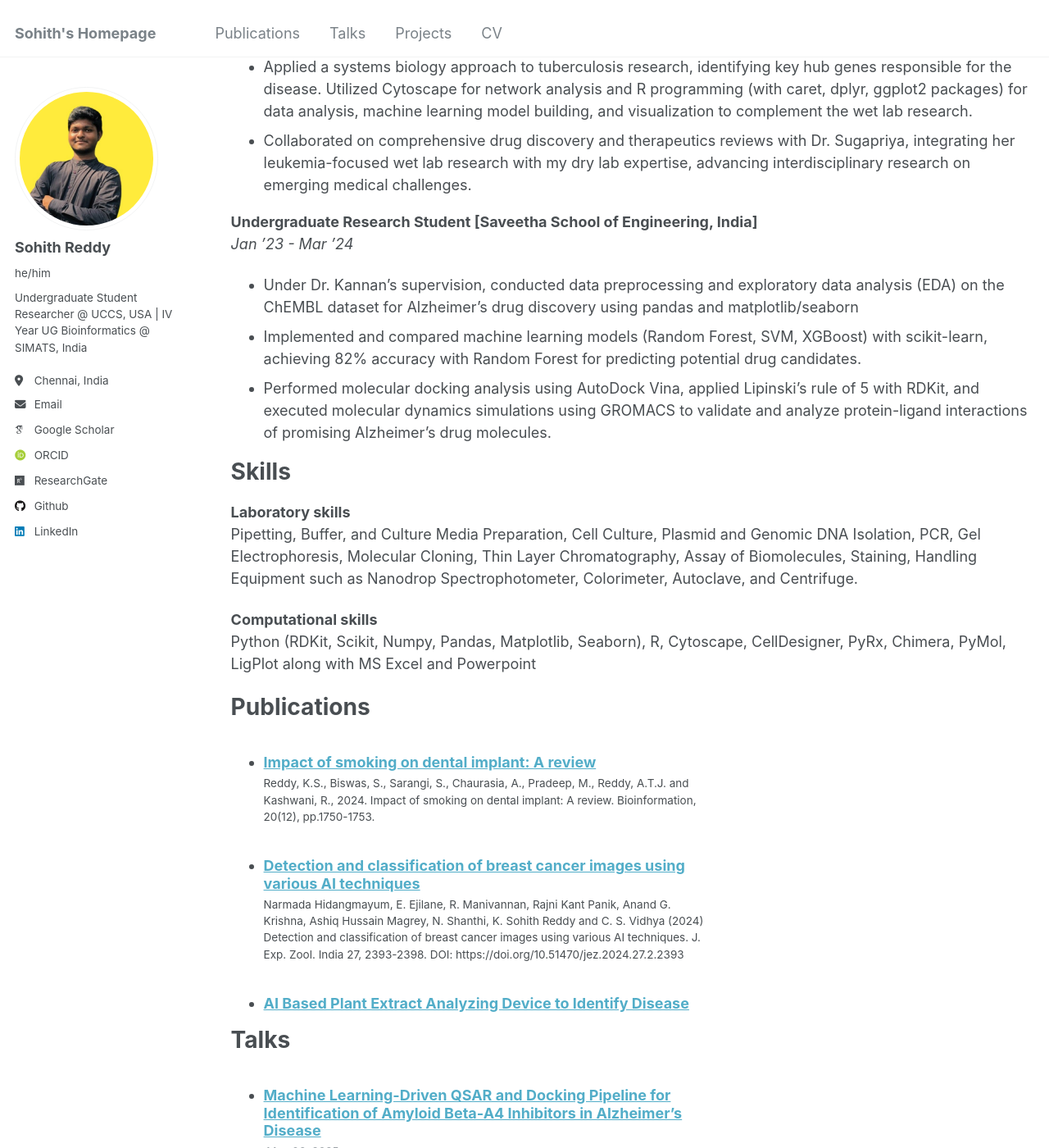
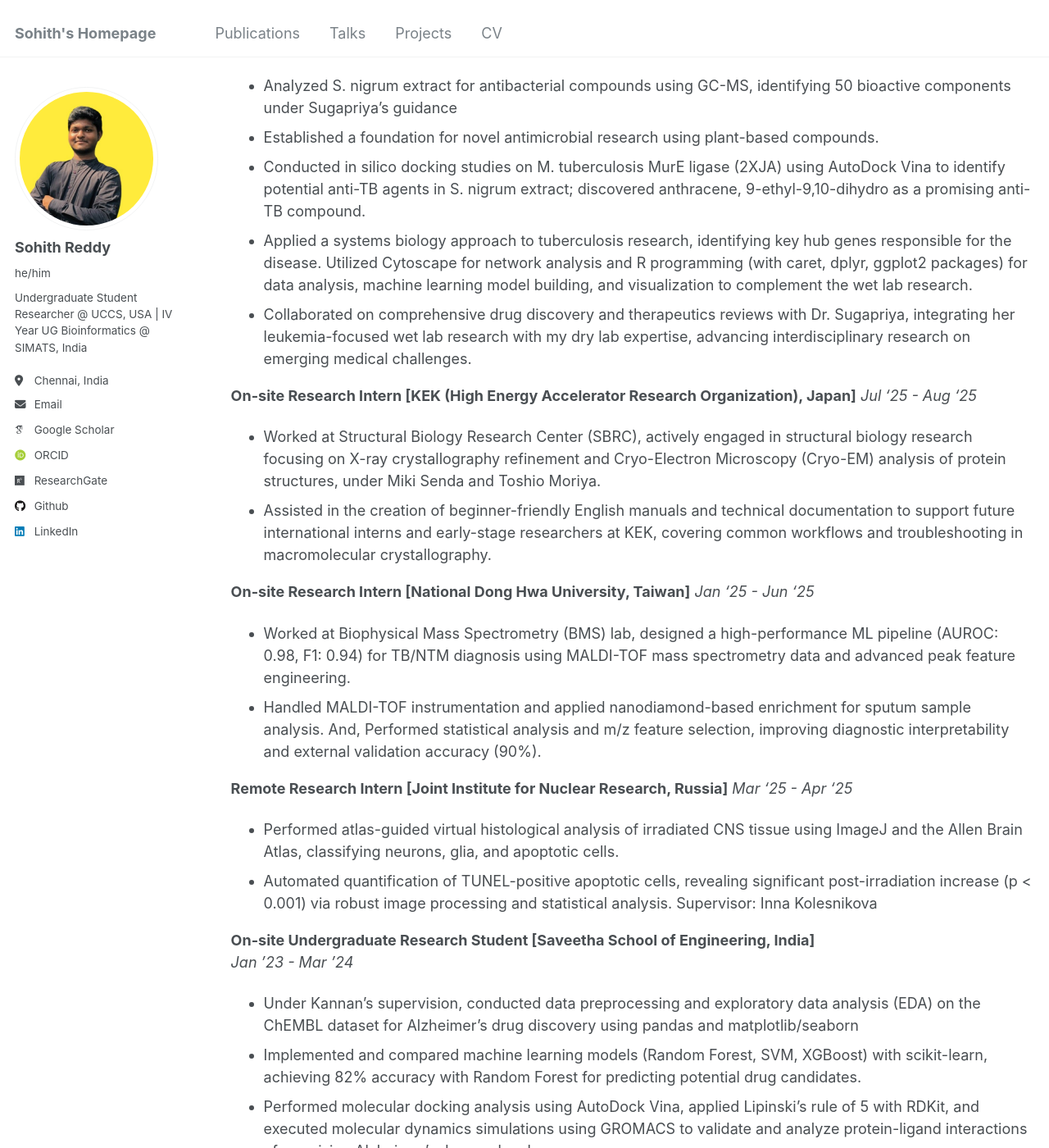
Before and after one commit to sohithpydev/sohith, a Jekyll site: the page built from _pages/cv.md, in a window 1280 px wide and 1400 px high, scrolled down 573 px. Shown: the whole window at 82% size. Built offline with Jekyll 4.4.1, drawn with Linux system fonts in a browser that asks for light colours; some web fonts are replaced; some of the changed text lies outside the part shown.

Commit message:
Update cv.md

```diff
--- a/_pages/cv.md
+++ b/_pages/cv.md
@@ -13,24 +13,53 @@ Education
 ======
 B.E. in Bioinformatics, SIMATS University, 2026
 
-* Relevant Coursework: Applied Statistics & Probability, Systems Biology, Cell & Molecular Biology,  Recombinant DNA Technology
+* Relevant Coursework: Applied Statistics & Probability, Python, R, Systems Biology, Cell & Molecular Biology,  Recombinant DNA Technology
 
 
 Research Experience
 ======
-**Remote Research Assistant [Manipal University College, Malaysia]**
+**Remote Undergraduate Student Researcher [University of Colorado Colorado Springs, USA]**
+*Dec ‘24 - Present*
+
+* Working in collaboration with the University of Colorado and Ioncure to develop and apply AI-driven methods for evaluating neurodegeneration awareness.
+* Leveraging Natural Language Processing (NLP), Computer Vision, Machine Learning, and advanced data science techniques to analyze diverse data sources
+
+
+**Hybrid Research Assistant [Manipal University College, Malaysia]**
 *Apr ’24 - Present*
 
-* Analyzed S. nigrum extract for antibacterial compounds using GC-MS, identifying 50 bioactive components under Dr. Sugapriya's guidance
+* Analyzed S. nigrum extract for antibacterial compounds using GC-MS, identifying 50 bioactive components under Sugapriya's guidance
 * Established a foundation for novel antimicrobial research using plant-based compounds.
 * Conducted in silico docking studies on M. tuberculosis MurE ligase (2XJA) using AutoDock Vina to identify potential anti-TB agents in S. nigrum extract; discovered anthracene, 9-ethyl-9,10-dihydro as a promising anti-TB compound.
 * Applied a systems biology approach to tuberculosis research, identifying key hub genes responsible for the disease. Utilized Cytoscape for network analysis and R programming (with caret, dplyr, ggplot2 packages) for data analysis, machine learning model building, and visualization to complement the wet lab research.
 * Collaborated on comprehensive drug discovery and therapeutics reviews with Dr. Sugapriya, integrating her leukemia-focused wet lab research with my dry lab expertise, advancing interdisciplinary research on emerging medical challenges.
 
-**Undergraduate Research Student [Saveetha School of Engineering, India]**
+
+**On-site Research Intern [KEK (High Energy Accelerator Research Organization), Japan]**
+*Jul '25 - Aug '25*
+
+* Worked at Structural Biology Research Center (SBRC), actively engaged in structural biology research focusing on X-ray crystallography refinement and Cryo-Electron Microscopy (Cryo-EM) analysis of protein structures, under Miki Senda and Toshio Moriya.
+* Assisted in the creation of beginner-friendly English manuals and technical documentation to support future international interns and early-stage researchers at KEK, covering common workflows and troubleshooting in macromolecular crystallography.
+
+
+**On-site Research Intern [National Dong Hwa University, Taiwan]**
+*Jan '25 - Jun '25*
+
+* Worked at Biophysical Mass Spectrometry (BMS) lab, designed a high-performance ML pipeline (AUROC: 0.98, F1: 0.94) for TB/NTM diagnosis using MALDI-TOF mass spectrometry data and advanced peak feature engineering.
+* Handled MALDI-TOF instrumentation and applied nanodiamond-based enrichment for sputum sample analysis. And, Performed statistical analysis and m/z feature selection, improving diagnostic interpretability and external validation accuracy (90%).
+
+
+**Remote Research Intern [Joint Institute for Nuclear Research, Russia]**
+*Mar '25 - Apr '25*
+
+* Performed atlas-guided virtual histological analysis of irradiated CNS tissue using ImageJ and the Allen Brain Atlas, classifying neurons, glia, and apoptotic cells.
+* Automated quantification of TUNEL-positive apoptotic cells, revealing significant post-irradiation increase (p < 0.001) via robust image processing and statistical analysis. Supervisor: Inna Kolesnikova
+
+
+**On-site Undergraduate Research Student [Saveetha School of Engineering, India]**
 *Jan ’23 - Mar ’24*
 
-* Under Dr. Kannan's supervision, conducted data preprocessing and exploratory data analysis (EDA) on the ChEMBL dataset for Alzheimer's drug discovery using pandas and matplotlib/seaborn
+* Under Kannan's supervision, conducted data preprocessing and exploratory data analysis (EDA) on the ChEMBL dataset for Alzheimer's drug discovery using pandas and matplotlib/seaborn
 * Implemented and compared machine learning models (Random Forest, SVM, XGBoost) with scikit-learn, achieving 82% accuracy with Random Forest for predicting potential drug candidates.
 * Performed molecular docking analysis using AutoDock Vina, applied Lipinski's rule of 5 with RDKit, and executed molecular dynamics simulations using GROMACS to validate and analyze protein-ligand interactions of promising Alzheimer's drug molecules.
 
@@ -38,7 +67,7 @@ Research Experience
 Skills
 ======
 **Laboratory skills**
-Pipetting, Buffer, and Culture Media Preparation, Cell Culture, Plasmid and Genomic DNA Isolation, PCR, Gel Electrophoresis, Molecular Cloning, Thin Layer Chromatography, Assay of Biomolecules, Staining, Handling Equipment such as Nanodrop Spectrophotometer, Colorimeter, Autoclave, and Centrifuge.
+Pipetting, Buffer, and Culture Media Preparation, Cell Culture, Plasmid and Genomic DNA Isolation, PCR, Gel Electrophoresis, Molecular Cloning, Thin Layer Chromatography, Assay of Biomolecules, Staining, Handling Equipment such as Nanodrop Spectrophotometer, X-Ray Crystallography, Cryogenic Electron Microscope, Colorimeter, Autoclave, and Centrifuge.
 
 **Computational skills**
 Python (RDKit, Scikit, Numpy, Pandas, Matplotlib, Seaborn), R, Cytoscape, CellDesigner, PyRx, Chimera, PyMol, LigPlot along with MS Excel and Powerpoint
```
